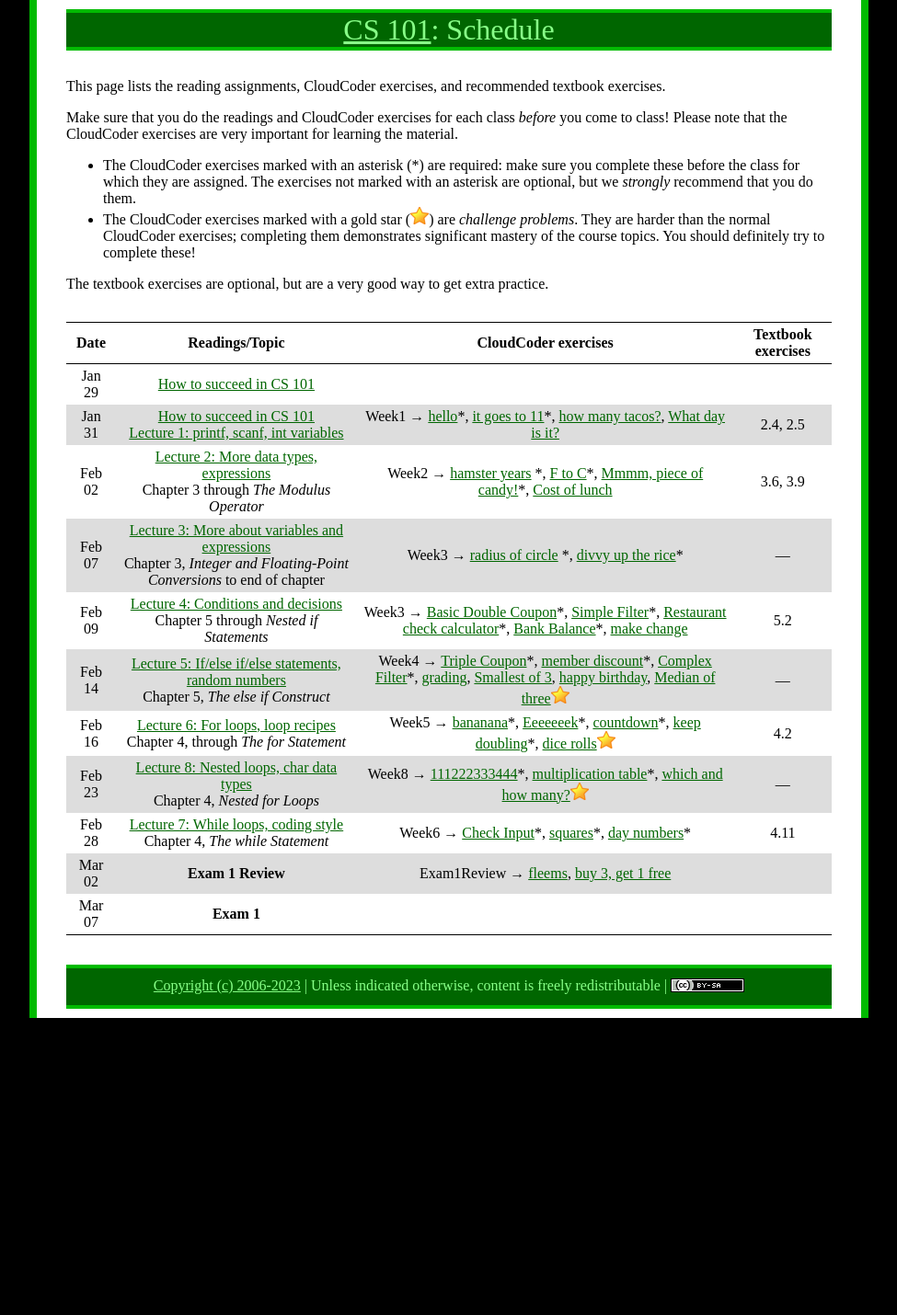
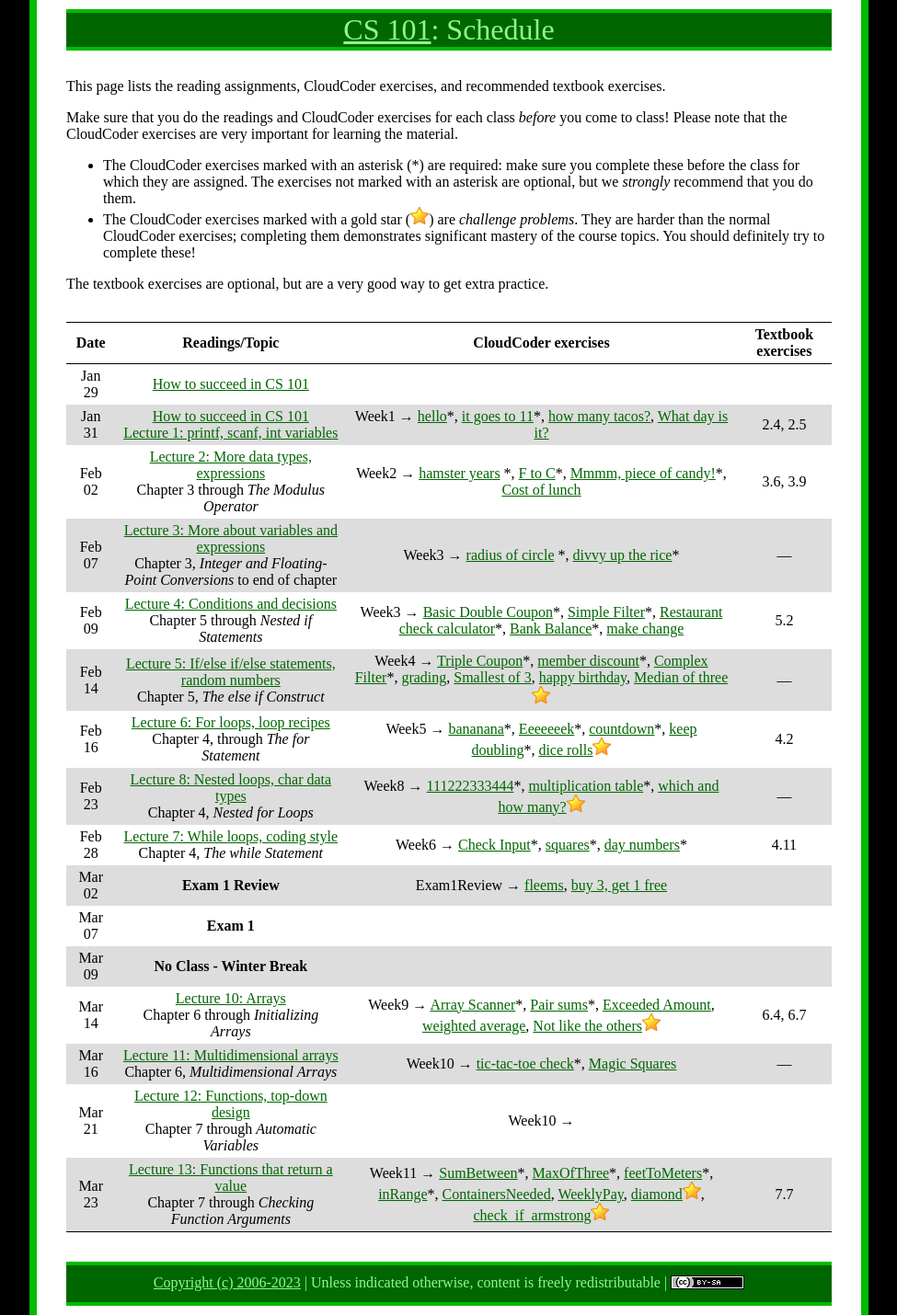
Before and after one commit to ycpcs/cs101-spring2023, a Jekyll site: the page built from schedule.md, in a window 1280 px wide. Shown: the whole page at 92% size, without its empty margins (152-1127 px from the left). Built offline with Jekyll 4.4.1, drawn with Linux system fonts in a browser that asks for light colours; before the commit the page ends 1107 px from its top, so only the background shows below that.

Commit message:
updated lab and schedule pages

```diff
--- a/schedule.md
+++ b/schedule.md
@@ -25,13 +25,16 @@ Feb 23 | [Lecture 8: Nested loops, char data types](lectures/lecture08.html)<br>
 Feb 28 | [Lecture 7: While loops, coding style](lectures/lecture07.html)<br>Chapter 4, *The while Statement* | Week6 &rarr; [Check Input](https://cs.ycp.edu/cloudcoder/#exercise?c=34,p=1790)\*, [squares](https://cs.ycp.edu/cloudcoder/#exercise?c=34,p=1791)\*, [day numbers](https://cs.ycp.edu/cloudcoder/#exercise?c=34,p=1792)\* | 4.11
 Mar 02 | **Exam 1 Review** | Exam1Review &rarr; [fleems](https://cs.ycp.edu/cloudcoder/#exercise?c=17,p=854), [buy 3, get 1 free](https://cs.ycp.edu/cloudcoder/#exercise?c=17,p=859)
 Mar 07 | **Exam 1**| |
+Mar 09 | **No Class - Winter Break**| |
+Mar 14 | [Lecture 10: Arrays](lectures/lecture10.html)<br>Chapter 6 through *Initializing Arrays* | Week9 &rarr; [Array Scanner](https://cs.ycp.edu/cloudcoder/#exercise?c=17,p=821)\*, [Pair sums](https://cs.ycp.edu/cloudcoder/#exercise?c=17,p=822)\*, [Exceeded Amount](https://cs.ycp.edu/cloudcoder/#exercise?c=17,p=823), [weighted average](https://cs.ycp.edu/cloudcoder/#exercise?c=17,p=875), [Not like the others](https://cs.ycp.edu/cloudcoder/#exercise?c=17,p=824)![gold star](img/goldstar-tiny.png) | 6.4, 6.7
+Mar 16 | [Lecture 11: Multidimensional arrays](lectures/lecture11.html)<br>Chapter 6, *Multidimensional Arrays* | Week10 &rarr; [tic-tac-toe check](https://cs.ycp.edu/cloudcoder/#exercise?c=17,p=852)\*, [Magic Squares](https://cs.ycp.edu/cloudcoder/#exercise?c=17,p=864) | &mdash;
+Mar 21 | [Lecture 12: Functions, top-down design](lectures/lecture12.html)<br>Chapter 7 through *Automatic Variables* | Week10 &rarr;
+Mar 23 | [Lecture 13: Functions that return a value](lectures/lecture13.html)<br>Chapter 7 through *Checking Function Arguments* | Week11 &rarr; [SumBetween](https://cs.ycp.edu/cloudcoder/#exercise?c=17,p=831)\*, [MaxOfThree](https://cs.ycp.edu/cloudcoder/#exercise?c=17,p=832)\*, [feetToMeters](https://cs.ycp.edu/cloudcoder/#exercise?c=17,p=849)\*, [inRange](https://cs.ycp.edu/cloudcoder/#exercise?c=17,p=850)\*, [ContainersNeeded](https://cs.ycp.edu/cloudcoder/#exercise?c=17,p=862), [WeeklyPay](https://cs.ycp.edu/cloudcoder/#exercise?c=17,p=863), [diamond](https://cs.ycp.edu/cloudcoder/#exercise?c=17,p=851)![gold star](img/goldstar-tiny.png), [check\_if\_armstrong](https://cs.ycp.edu/cloudcoder/#exercise?c=17,p=871)![gold star](img/goldstar-tiny.png) | 7.7
 
 <!--
 Mar 03 | Working on Assignment 2 & Labs
-Mar 08 | [Lecture 10: Arrays](lectures/lecture10.html)<br>Chapter 6 through *Initializing Arrays* | Week9 &rarr; [Array Scanner](https://cs.ycp.edu/cloudcoder/#exercise?c=17,p=821)\*, [Pair sums](https://cs.ycp.edu/cloudcoder/#exercise?c=17,p=822)\*, [Exceeded Amount](https://cs.ycp.edu/cloudcoder/#exercise?c=17,p=823), [weighted average](https://cs.ycp.edu/cloudcoder/#exercise?c=17,p=875), [Not like the others](https://cs.ycp.edu/cloudcoder/#exercise?c=17,p=824)![gold star](img/goldstar-tiny.png) | 6.4, 6.7
-Mar 15 | [Lecture 11: Multidimensional arrays](lectures/lecture11.html)<br>Chapter 6, *Multidimensional Arrays* | Week10 &rarr; [tic-tac-toe check](https://cs.ycp.edu/cloudcoder/#exercise?c=17,p=852)\*, [Magic Squares](https://cs.ycp.edu/cloudcoder/#exercise?c=17,p=864) | &mdash;
-Mar 17 | [Lecture 12: Functions, top-down design](lectures/lecture12.html)<br>Chapter 7 through *Automatic Variables* | Week10 &rarr;  [PrintSum](https://cs.ycp.edu/cloudcoder/#exercise?c=17,p=825)\*, [Deep Thought](https://cs.ycp.edu/cloudcoder/#exercise?c=17,p=826)\*, [Find Primes](https://cs.ycp.edu/cloudcoder/#exercise?c=17,p=827)![gold star](img/goldstar-tiny.png) | &mdash;
-Mar 22 | [Lecture 13: Functions that return a value](lectures/lecture13.html)<br>Chapter 7 through *Checking Function Arguments* | Week11 &rarr; [SumBetween](https://cs.ycp.edu/cloudcoder/#exercise?c=17,p=831)\*, [MaxOfThree](https://cs.ycp.edu/cloudcoder/#exercise?c=17,p=832)\*, [feetToMeters](https://cs.ycp.edu/cloudcoder/#exercise?c=17,p=849)\*, [inRange](https://cs.ycp.edu/cloudcoder/#exercise?c=17,p=850)\*, [ContainersNeeded](https://cs.ycp.edu/cloudcoder/#exercise?c=17,p=862), [WeeklyPay](https://cs.ycp.edu/cloudcoder/#exercise?c=17,p=863), [diamond](https://cs.ycp.edu/cloudcoder/#exercise?c=17,p=851)![gold star](img/goldstar-tiny.png), [check\_if\_armstrong](https://cs.ycp.edu/cloudcoder/#exercise?c=17,p=871)![gold star](img/goldstar-tiny.png) | 7.7
+ [PrintSum](https://cs.ycp.edu/cloudcoder/#exercise?c=17,p=825)\*, [Deep Thought](https://cs.ycp.edu/cloudcoder/#exercise?c=17,p=826)\*, [Find Primes](https://cs.ycp.edu/cloudcoder/#exercise?c=17,p=827)![gold star](img/goldstar-tiny.png) | &mdash;
+
 Mar 24 | **Exam 2 Review**| |
 Mar 29 | **Exam 2**| |
 Mar 31 | **No class due to Spartan Day** | &mdash; | &mdash;
```
Also changed, not shown: labs/index.md (+3 -3 lines).
